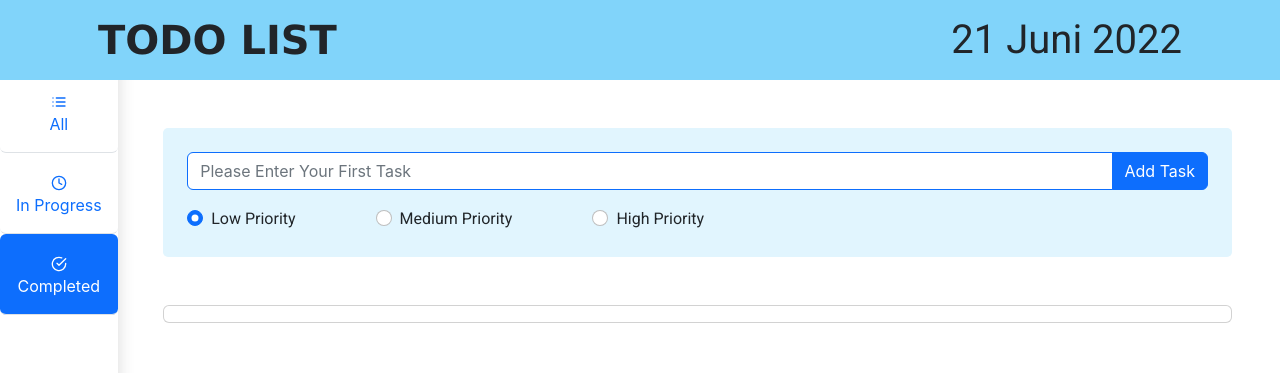
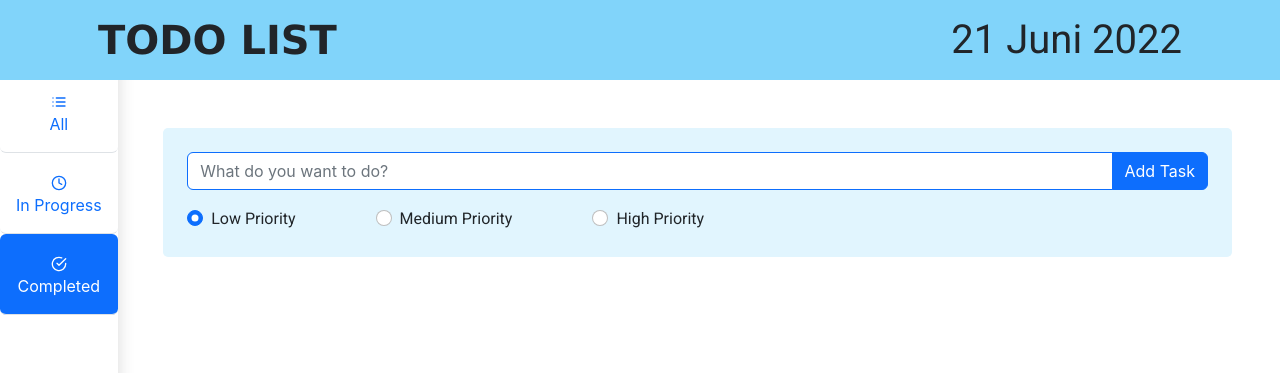
Before and after one commit to R10F/Project-Front-End-TODO-LIST-, a React (Create React App) app: page /completed in a window 1280 px wide. Shown: the top 373 px of the page. Built offline with nearby package versions, Linux system fonts and the light colour scheme.

Commit message:
Update: Generate id for each task instead of using index for id

```diff
--- a/src/App.css
+++ b/src/App.css
@@ -24,12 +24,19 @@ aside {
   border-radius: 0 !important;
 }
 
-.bg-green{
+.bg-green {
   background-color: #C8E6C9;
 }
 
 div .content {
   margin-left: 9%;
+}
+
+.priority-indicator {
+  display: inline-block;
+  width: 12px;
+  height: 12px;
+  border-radius: 50%;
 }
 
 form.add-task {
--- a/src/App.js
+++ b/src/App.js
@@ -22,29 +22,46 @@ class App extends React.Component {
   }
 
   functions = {
-    markAsDone: (id) => {
+    markAsDone: (id) => {console.log(id);
+      let updatedTask = this.state.taskList.map(item => {
+        if (item[3] === id)
+          item[2] = true;
 
-      let updatedTask = this.state.taskList;
-      updatedTask[id][2] = true;
+        return item;
+      });
 
       this.setState({ taskList: updatedTask });
-
     },
 
     addTask: (newTask) => {
+      const taskNumber = this.state.taskList.length;
+
+      if (taskNumber > 0) {
+        const lastId = this.state.taskList[taskNumber - 1][3];
+        newTask[3] = lastId + 1;
+      } else {
+        newTask[3] = 1;
+      }
+
       this.setState({ taskList: [...this.state.taskList, newTask] });
     },
 
     editTask: (id, editedTask) => {
-      let updatedTask = this.state.taskList;
-      updatedTask[id] = editedTask;
+      let updatedTask = this.state.taskList.map(item => {
+        if (item[3] === id)
+          item = editedTask;
+
+        return item;
+      });
 
       this.setState({ taskList: updatedTask });
     },
 
     deleteTask: (id) => {
-      let remainingTask = this.state.taskList;
-      remainingTask.splice(id, 1);
+      let remainingTask = this.state.taskList.filter(item => {
+        if (item[3] !== id)
+          return item;
+      });
 
       this.setState({ taskList: remainingTask });
     }
--- a/src/components/AddTask.jsx
+++ b/src/components/AddTask.jsx
@@ -8,13 +8,15 @@ class AddTask extends React.Component {
     const priority = e.target.querySelector("input:checked").value;
     const completed = false;
 
-    this.props.addTask([task, priority, completed]);
+    e.target.querySelector("input").value = '';
+
+    this.props.addTask([task, priority, completed, -1]);
   };
   render() {
     return (
       <form onSubmit={this.addTask} className="add-task m-5 p-4">
         <div className="input-group mb-3">
-          <input type="text" className="form-control border-primary border-3 " placeholder="Please Enter Your First Task" required />
+          <input type="text" className="form-control border-primary border-3 " placeholder="What do you want to do?" required />
           <button className="btn btn-primary input-group-text" type="submit">
             Add Task
           </button>
--- a/src/components/ListItem.jsx
+++ b/src/components/ListItem.jsx
@@ -12,8 +12,9 @@ class ListItem extends React.Component {
     const task = e.target.querySelector('input').value;
     const priority = e.target.querySelector('input:checked').value;
     const completed = this.props.taskDetails[2];
+    const id = this.props.taskDetails[3];console.log([task, priority, completed, id]);
 
-    this.props.editTask(this.props.id, [task, priority, completed]);
+    this.props.editTask(this.props.id, [task, priority, completed, id]);
   }
 
   deleteTask = () => {
@@ -52,20 +53,18 @@ class ListItem extends React.Component {
         <div className="d-flex align-items-center justify-content-between p-3">
           <div className={taskColor}>{this.props.taskDetails[0]}</div>
           <div>
-            <span>
-              <span className="me-2" style={{ backgroundColor: priorityColor }}>
-                0
-              </span>
+            <span className="me-5">
+              <span className="priority-indicator me-2" style={{ backgroundColor: priorityColor }}></span>
               {this.props.taskDetails[1] + " Priority"}
             </span>
 
-            <button type="button" className="btn btn-success ms-5" onClick={this.markAsDone} style={{ display: displayButton }}>
+            <button type="button" className="btn btn-success me-3" onClick={this.markAsDone} style={{ display: displayButton }}>
               Done
             </button>
-            <button type="button" className="btn btn-warning ms-3" data-bs-toggle="modal" data-bs-target={'#editTaskModal-' + this.props.id} style={{ display: displayButton }}>
+            <button type="button" className="btn btn-warning me-3" data-bs-toggle="modal" data-bs-target={'#editTaskModal-' + this.props.id} style={{ display: displayButton }}>
               Edit
             </button>
-            <button type="button" className="btn btn-danger ms-3" onClick={this.deleteTask}>
+            <button type="button" className="btn btn-danger" onClick={this.deleteTask}>
               Delete
             </button>
           </div>
--- a/src/components/Tasks.jsx
+++ b/src/components/Tasks.jsx
@@ -11,14 +11,14 @@ class Tasks extends React.Component {
     }
 
     render() {
-        let allItem = this.props.taskList.filter(this.handleFilter).map((item, index) => {
-            return <ListItem id={index} taskDetails={item} editTask={this.props.editTask} deleteTask={this.props.deleteTask} markAsDone={this.props.markAsDone} />
+        let allItem = this.props.taskList.filter(this.handleFilter).map(item => {
+            return <ListItem id={item[3]} taskDetails={item} editTask={this.props.editTask} deleteTask={this.props.deleteTask} markAsDone={this.props.markAsDone} />
         });
 
         return (
             <div className="w-100 content">
                 <AddTask addTask={this.props.addTask} />
-                <div className="card m-5 p-2">
+                <div className={'card m-5 p-2 ' + (this.props.taskList.length > 0 ? '' : 'd-none')}>
                     <ul className="list-group list-group-flush">
                         {allItem}
                     </ul>
```
